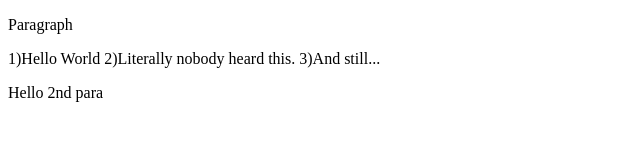
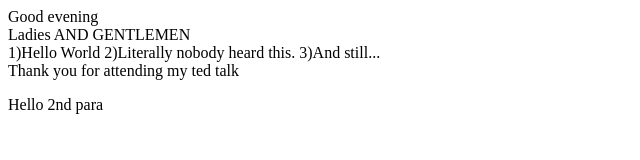
Before and after one commit to Aishwarya747/Short, a plain HTML site: page index.html in a window 1280 px wide. Shown: the whole page, without its empty margins (0-640 px from the left). Drawn offline with Linux system fonts and the light colour scheme.

Commit message:
Added a speech

```diff
--- a/index.html
+++ b/index.html
@@ -9,7 +9,8 @@
 <body>
 
 
-    <p>Paragraph</p>
+<div>Good evening</div>
+<div>Ladies AND GENTLEMEN</div>
 
 
     <div>
@@ -17,6 +18,7 @@
         2)Literally nobody heard this.
         3)And still...
     </div>
+    <div>Thank you for attending my ted talk</div>
 
     <div>
         <p>Hello 2nd para</p>
```
